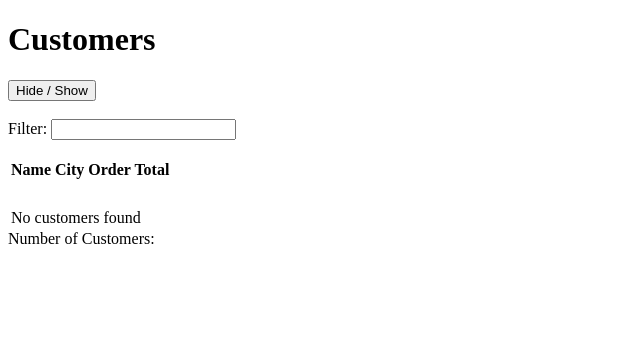
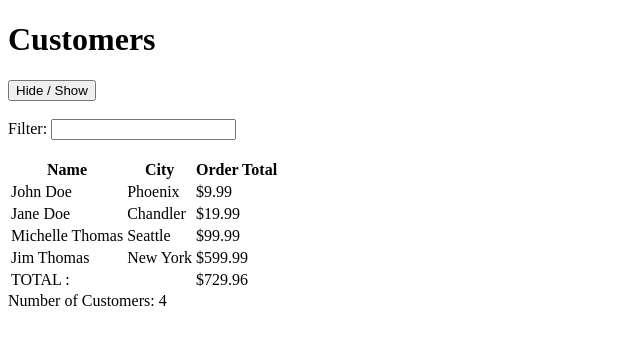
Before and after one commit to kaveenSP/First_Angular_App, an Angular app: page / in a window 1280 px wide. Shown: the top 344 px of the page, without its empty margins (0-640 px from the left). Built offline with nearby package versions, Linux system fonts and the light colour scheme.

Commit message:
Pipes & Directives

```diff
--- a/src/app/app.module.ts
+++ b/src/app/app.module.ts
@@ -16,6 +16,7 @@ import { SharedModule } from './shared/shared.module';
   ],
   imports: [
     BrowserModule,
+    SharedModule,
     SharedModule
   ],
   providers: [],
--- a/src/app/customers/customers-list/customers-list.component.html
+++ b/src/app/customers/customers-list/customers-list.component.html
@@ -4,29 +4,30 @@
 <table class="table table-hover">
     <thead>
         <tr>
-            <th>Name</th>
-            <th>City</th>
-            <th>Order Total</th>
+            <th (click)="sort('name')">Name</th>
+            <th (click)="sort('city')">City</th>
+            <th (click)="sort('orderTotal')">Order Total</th>
         </tr>
     </thead>
-    <tr>
+    <tr *ngFor="let customer of filteredCustomers">
         <td>
             <a>
-
+                {{ customer.name | capitalize }}
             </a>
         </td>
-        <td></td>
-        <td></td>
+        <td> {{ customer.city }} </td>
+        <td> {{ customer.orderTotal | currency:currencyCode:'symbol'}} </td>
+        <!-- code acan be used instead of symbol -->
     </tr>
-    <tr>
-        <td colspan="2">&nbsp;</td>
+    <tr *ngIf="filteredCustomers && filteredCustomers.length">
+        <td colspan="2">TOTAL : </td>
         <td>
-
+            {{ customersOrderTotal| currency:currencyCode:'symbol' }}
         </td>
     </tr>
-    <tr>
+    <tr *ngIf="!filteredCustomers || !filteredCustomers.length">
         <td colspan="4">No customers found</td>
     </tr>
 </table>
-Number of Customers:
+Number of Customers: {{ filteredCustomers.length }}
 <br />
--- a/src/app/customers/customers-list/customers-list.component.ts
+++ b/src/app/customers/customers-list/customers-list.component.ts
@@ -1,4 +1,4 @@
-import { Component, OnInit } from '@angular/core';
+import { Component, Input, OnInit } from '@angular/core';
 import { ICustomer } from 'src/app/shared/interfaces';
 
 @Component({
@@ -8,13 +8,43 @@ import { ICustomer } from 'src/app/shared/interfaces';
 })
 export class CustomersListComponent implements OnInit {
 
+  private _customers: ICustomer[] = []
+  //Input Decorator can be put on either set or get
+  @Input() get customers(): ICustomer[] {
+      return this._customers;
+  }
+
+  set customers(value: ICustomer[]) {
+    if(value) {
+      this.filteredCustomers = this._customers = value;
+      this.calculateOrders();
+    }
+  }
+
   filteredCustomers: ICustomer[] = []
   customersOrderTotal: number = 0
   currencyCode: string = 'USD'
 
   constructor() { }
 
+  // ngOnChanges(changes: SimpleChanges) {
+
+  // }
+
   ngOnInit(): void {
+
+  }
+
+  calculateOrders(): void {
+    this.customersOrderTotal = 0;
+    this.filteredCustomers.forEach((cust: ICustomer) => {
+      this.customersOrderTotal += cust.orderTotal;
+    })
+  }
+
+  //sort the filtered customers
+  sort(prop: string): void {
+    const mn = prop;
   }
 
 }
--- a/src/app/customers/customers-list/filter-textbox.component.ts
+++ b/src/app/customers/customers-list/filter-textbox.component.ts
@@ -1,4 +1,4 @@
-import { Component, OnInit } from "@angular/core";
+import { Component, OnInit, Input, Output, EventEmitter } from "@angular/core";
 
 @Component({
     selector: 'filter-textbox',
@@ -8,6 +8,19 @@ import { Component, OnInit } from "@angular/core";
 })
 
 export class FilterTextboxComponent implements OnInit {
+
+    private _filter: string = "";
+    @Input() get filter() {
+        return this._filter;
+    }
+
+    set filter(val: string) {
+        this._filter = val;
+        this.changed.emit(this.filter); //Raise changed event
+    }
+
+    @Output() changed: EventEmitter<string> = new EventEmitter<string>();
+
     constructor() {}
 
     ngOnInit(): void {
--- a/src/app/customers/customers.component.html
+++ b/src/app/customers/customers.component.html
@@ -1,5 +1,5 @@
 <h1 [hidden]="!isVisible">{{title}}</h1>
-<button (click)="chengeVisibilty()">Hide / Show</button>
+<button (click)="changeVisibilty()">Hide / Show</button>
 <br />
 <br />
-<app-customers-list></app-customers-list>
+<app-customers-list [customers]="people"></app-customers-list>
--- a/src/app/customers/customers.component.ts
+++ b/src/app/customers/customers.component.ts
@@ -12,7 +12,7 @@ export class CustomersComponent implements OnInit {
   people: ICustomer[] = [];
   isVisible: boolean = true;
 
-  chengeVisibilty() {
+  changeVisibilty() {
     this.isVisible = !this.isVisible
   }
 
--- /dev/null
+++ b/src/app/shared/capitalized.pipe.ts
@@ -0,0 +1,11 @@
+import { Pipe, PipeTransform } from '@angular/core';
+
+@Pipe({ name: 'capitalize' })
+export class CapitalizePipe implements PipeTransform {
+    transform(value: any) {
+        if (value) {
+            return value.charAt(0).toUpperCase() + value.slice(1);
+        }
+        return value;
+    }
+}
--- a/src/app/shared/interfaces.ts
+++ b/src/app/shared/interfaces.ts
@@ -1,8 +1,9 @@
 export interface ICustomer {
+    //id?: number means this field is optional
     id: number;
     name: string;
     city: string;
-    orderTotal?: number;
+    orderTotal: number;
     customerSince: any;
 }
 
--- a/src/app/shared/shared.module.ts
+++ b/src/app/shared/shared.module.ts
@@ -1,8 +1,9 @@
 import { NgModule } from "@angular/core";
+import { CapitalizePipe } from "./capitalized.pipe";
 
 @NgModule ({
-    declarations: [],
-    exports: []
+    declarations: [CapitalizePipe],
+    exports: [CapitalizePipe]
 })
 
 export class SharedModule {}
```
